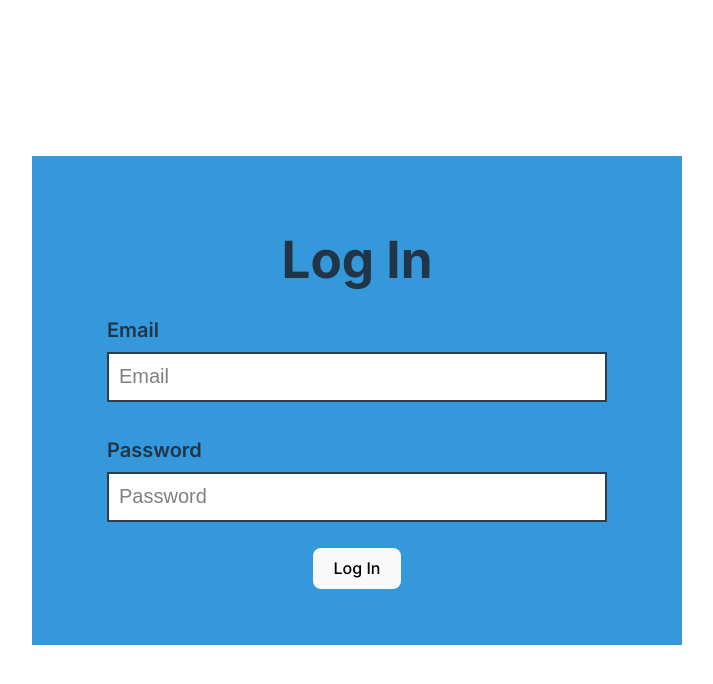
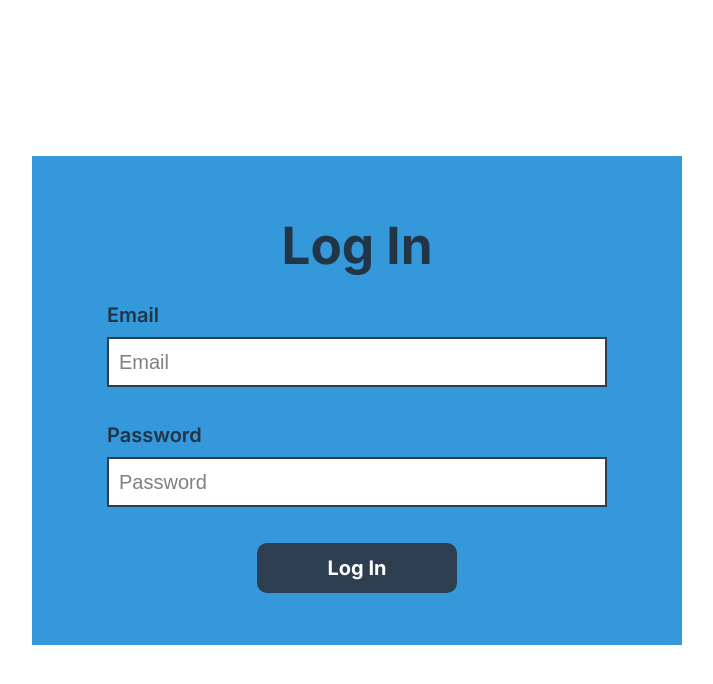
Before and after one commit to Hussein-Abdallah0/CareerForgeAI, a React (Vite) app in the folder frontend/: page / in a window 1280 px wide. Shown: the top 684 px of the page, without its empty margins (283-996 px from the left). Built offline with nearby package versions, Linux system fonts and the light colour scheme.

Commit message:
Finish login page

```diff
--- a/frontend/src/pages/Login/index.jsx
+++ b/frontend/src/pages/Login/index.jsx
@@ -2,6 +2,7 @@ import React from "react";
 import { useNavigate } from "react-router-dom";
 import { useAuthForm } from "../../hooks/useAuthForm";
 import Input from "../../components/Input";
+import Button from "../../components/Button";
 import "./styles.css";
 
 const Login = () => {
@@ -13,7 +14,6 @@ const Login = () => {
   };
   return (
     <div className="login-body">
-      {/* <img src="logo.svg" alt="logo" className="logo" /> */}
       <div className="login-section">
         <h1 className="header">Log In</h1>
         {error && <div className="error-message">{error}</div>}
@@ -38,9 +38,12 @@ const Login = () => {
             required="true"
           />
 
-          <button type="submit" className="primary-btn" disabled={isSubmitting}>
-            {isSubmitting ? "Logging in..." : "Log In"}
-          </button>
+          <Button
+            version="primary"
+            text={isSubmitting ? "Logging in..." : "Log In"}
+            type="submit"
+            disabled={isSubmitting}
+          />
         </form>
       </div>
     </div>
```
